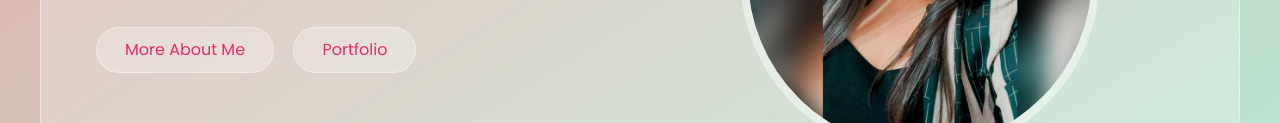
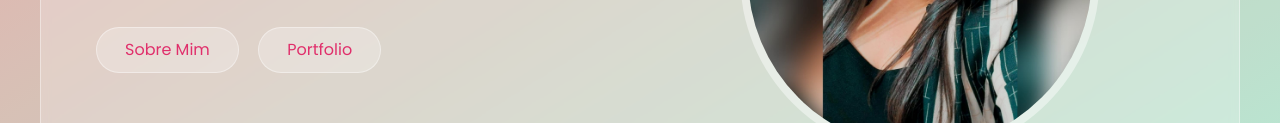
Before and after one commit to kednasousa/kednasousa.github.io, a plain HTML site: page index.html in a window 1280 px wide. Shown: the part 424-547 px from the top of the page. Drawn offline with Linux system fonts and the light colour scheme.

Commit message:
altera botao sobre mim

```diff
--- a/index.html
+++ b/index.html
@@ -17,7 +17,7 @@
 						<p>Olá, eu sou</p>
 						<h1>Kedna Sousa</h1>
 						<h2>Desenvolvedora Web front-end</h2>
-						<a href="#" class="btn">more about me</a>
+						<a href="#" class="btn">sobre mim</a>
 						<a href="#" class="btn">portfolio</a>
 					</div>
 					<div class="home-img">
```
